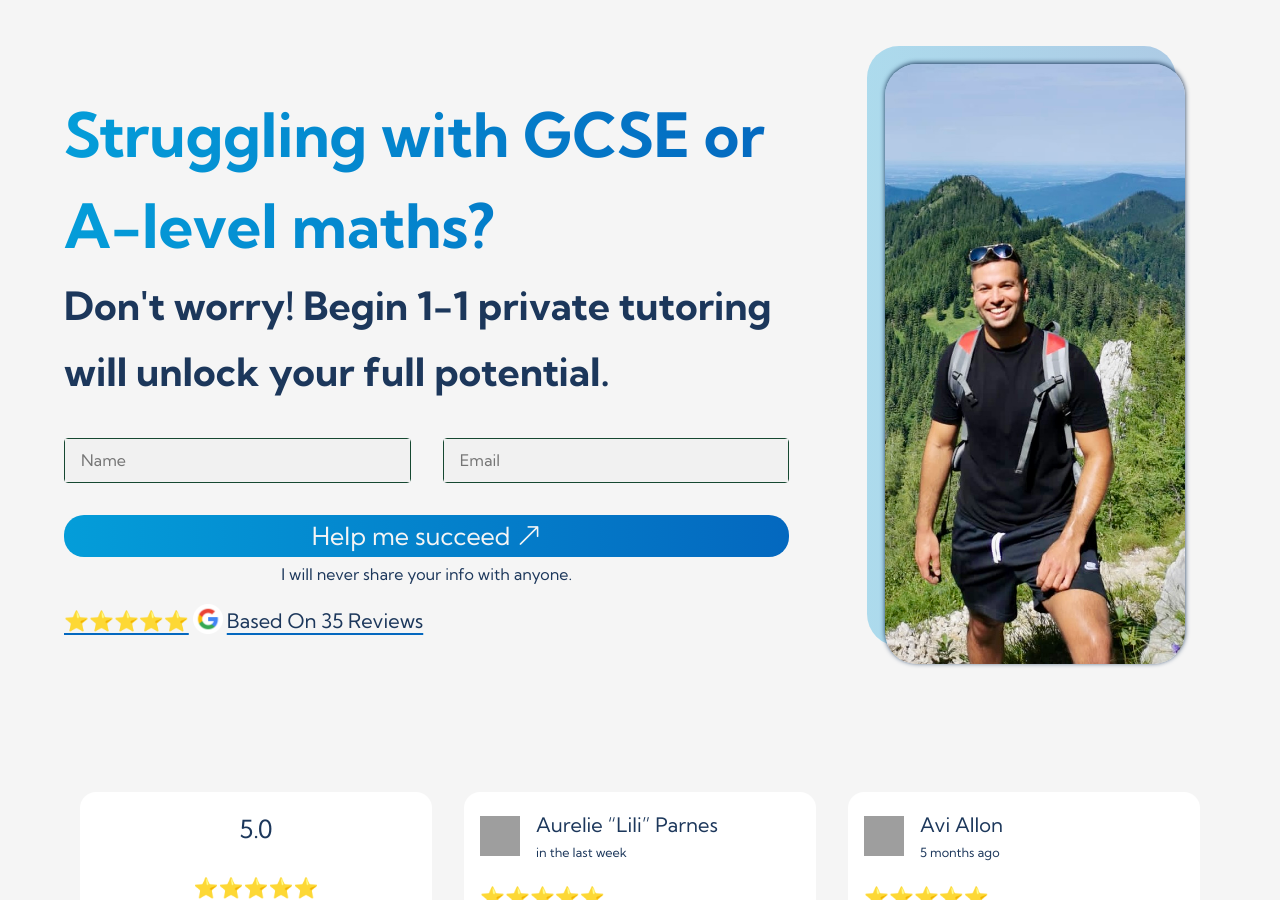
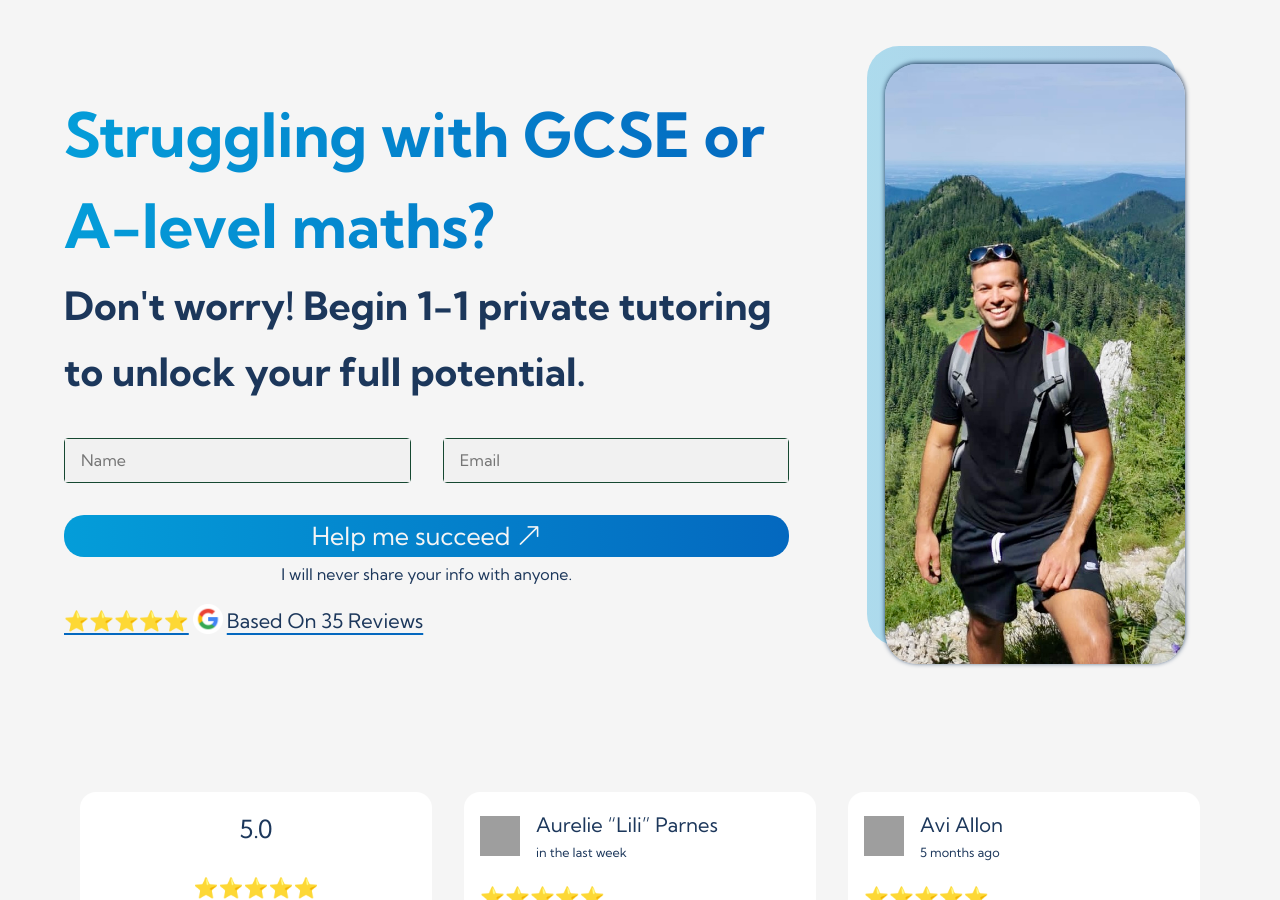
Before and after one commit to GG1982/Jekyll-ggmaths, a Jekyll site: the page built from pages/index.html, in a window 1280 px wide and 900 px high. Built offline with Jekyll 4.4.1, drawn with Linux system fonts in a browser that asks for light colours; grey boxes are pictures that could not be loaded.

Commit message:
typo subhead

```diff
--- a/pages/index.html
+++ b/pages/index.html
@@ -9,7 +9,7 @@ permalink: /
             <div class="hero-body_content">
                 <div class="hero-body-title">
                     <h1 class="font-5 fancy-text">Struggling with GCSE or A-level maths?</h1>
-                    <h2 class="font-3">Don't worry! Begin 1-1 private tutoring will unlock your full potential.</h2>
+                    <h2 class="font-3">Don't worry! Begin 1-1 private tutoring to unlock your full potential.</h2>
                 </div>
 
                 <div class="hero-body-btn">
```
Also changed, not shown: 1 other file.
